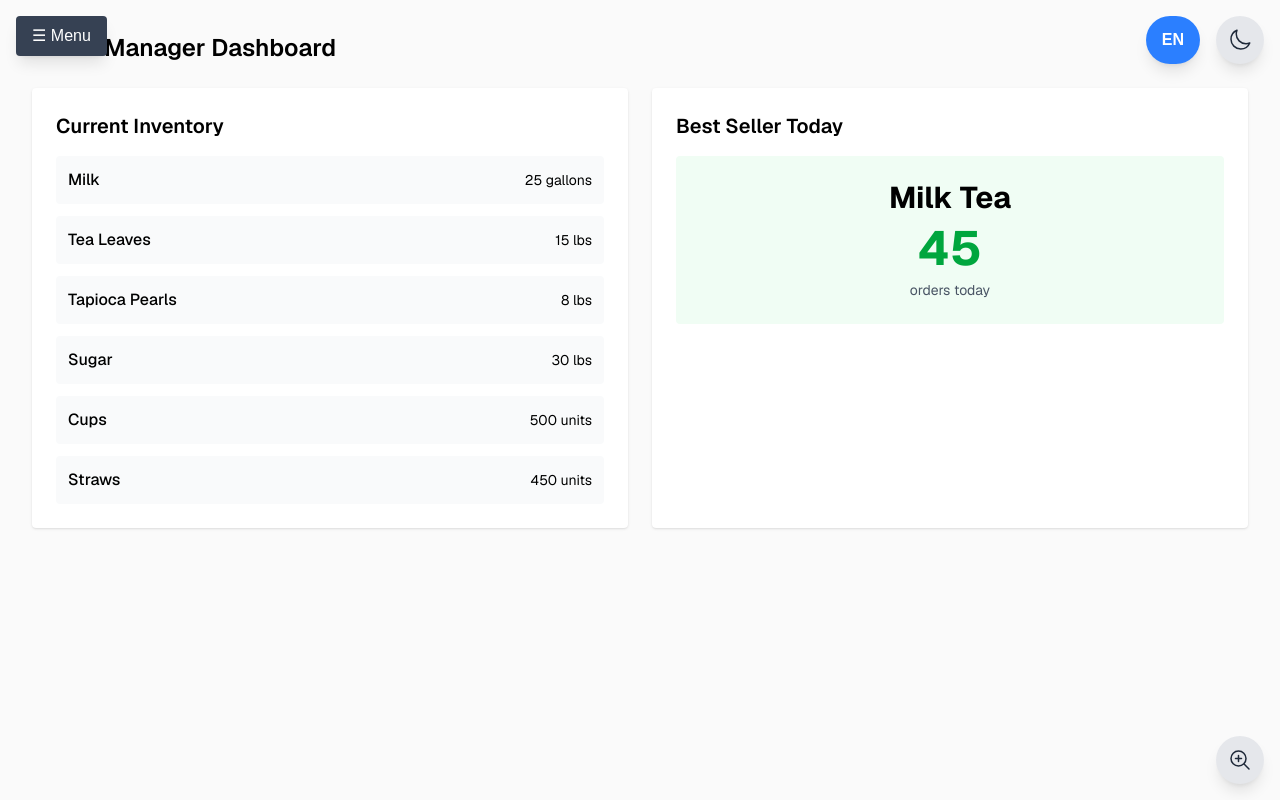
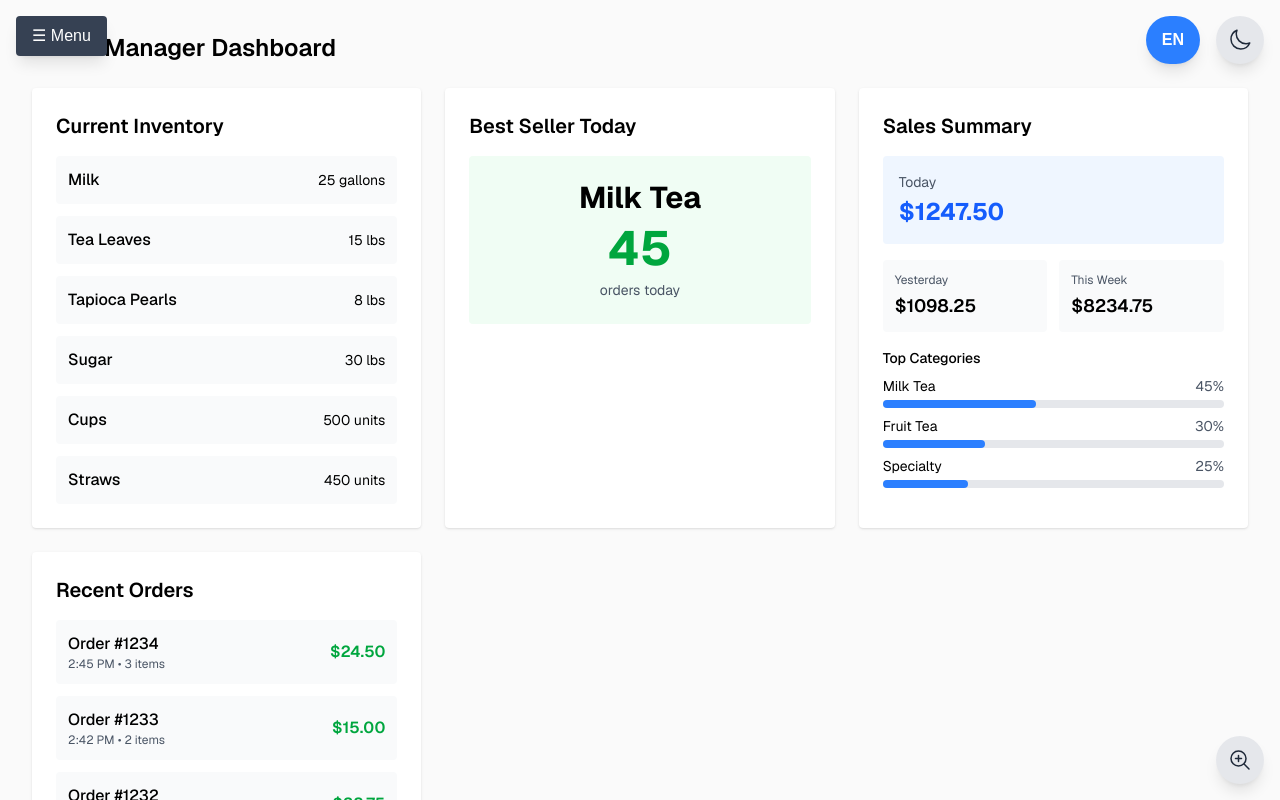
Before and after one commit to CSCE331-Fall2025-900-911/project3_gang_y3, a Next.js app in the folder kiosk/: page /manager in a window 1280 px wide. Shown: the top 800 px of the page. Built offline with nearby package versions, Linux system fonts and the light colour scheme.

Commit message:
more widgets added to manager view, sales list and summary

```diff
--- a/kiosk/app/api/orders/route.ts
+++ b/kiosk/app/api/orders/route.ts
@@ -27,17 +27,13 @@ export async function POST(request: NextRequest) {
 
     await client.query('BEGIN');
 
-    // Calculate total
     const totalAmount = items.reduce((sum, item) => sum + item.price, 0);
 
-    // Get next order_id
     const maxIdResult = await client.query('SELECT COALESCE(MAX(order_id), 0) + 1 as next_id FROM orders');
     const nextOrderId = maxIdResult.rows[0].next_id;
 
-    // Create item_link (comma-separated menu_item_ids)
     const itemLink = items.map(item => item.id).join(',');
 
-    // Create custom_id (comma-separated custom options)
     const customId = items.map(item => {
       if (item.custom) {
         return `ice:${item.custom.ice},sugar:${item.custom.sugar}`;
@@ -45,7 +41,6 @@ export async function POST(request: NextRequest) {
       return 'none';
     }).join('|');
 
-    // Insert order
     await client.query(
       `INSERT INTO orders (order_id, order_date, order_time, total_amount, payment_method, order_status, customer_id, item_link, custom_id)
        VALUES ($1, CURRENT_DATE, CURRENT_TIME, $2, $3, $4, $5, $6, $7)`,
--- a/kiosk/app/api/translate/route.ts
+++ b/kiosk/app/api/translate/route.ts
@@ -11,7 +11,6 @@ export async function POST(request: NextRequest) {
       );
     }
 
-    // Try multiple LibreTranslate instances
     const instances = [
       'https://libretranslate.de/translate',
       'https://translate.argosopentech.com/translate',
@@ -51,7 +50,6 @@ export async function POST(request: NextRequest) {
       }
     }
 
-    // If all instances fail, return the original text
     console.error('All translation instances failed:', lastError);
     return NextResponse.json({
       translatedText: text,
--- a/kiosk/app/cashier/CashierClient.tsx
+++ b/kiosk/app/cashier/CashierClient.tsx
@@ -58,7 +58,6 @@ export default function CashierClient({ menuItems }: CashierClientProps) {
         </div>
 
         <div className="grid grid-cols-1 lg:grid-cols-3 gap-6">
-          {/* Menu Items */}
           <div className="lg:col-span-2">
             <h2 className="text-xl font-semibold mb-4">Menu Items</h2>
             <div className="grid grid-cols-2 sm:grid-cols-3 gap-4">
@@ -72,7 +71,6 @@ export default function CashierClient({ menuItems }: CashierClientProps) {
             </div>
           </div>
 
-          {/* Cart */}
           <div className="lg:col-span-1">
             <Cart
               items={cart}
@@ -82,7 +80,6 @@ export default function CashierClient({ menuItems }: CashierClientProps) {
         </div>
       </div>
 
-      {/* Customization Modal */}
       {customizing && (
         <div className="fixed inset-0 z-50 flex items-center justify-center">
           <div className="absolute inset-0 bg-black/40 dark:bg-black/60" onClick={cancelAdd}></div>
--- a/kiosk/app/manager/ManagerClient.tsx
+++ b/kiosk/app/manager/ManagerClient.tsx
@@ -13,6 +13,24 @@ const mockInventory = [
 
 const mockBestSeller = { name: 'Milk Tea', sales: 45 };
 
+const mockSalesData = {
+  today: 1247.50,
+  yesterday: 1098.25,
+  week: 8234.75,
+  topCategories: [
+    { name: 'Milk Tea', percentage: 45 },
+    { name: 'Fruit Tea', percentage: 30 },
+    { name: 'Specialty', percentage: 25 },
+  ]
+};
+
+const mockRecentOrders = [
+  { id: 1234, time: '2:45 PM', items: 3, total: 24.50 },
+  { id: 1233, time: '2:42 PM', items: 2, total: 15.00 },
+  { id: 1232, time: '2:38 PM', items: 5, total: 38.75 },
+  { id: 1231, time: '2:35 PM', items: 1, total: 8.50 },
+];
+
 export default function ManagerClient() {
   return (
     <div className="min-h-screen bg-zinc-50 dark:bg-zinc-900 font-sans p-8 text-black dark:text-white transition-colors">
@@ -22,8 +40,7 @@ export default function ManagerClient() {
           <h1 className="text-2xl font-semibold">Manager Dashboard</h1>
         </div>
 
-        <div className="grid grid-cols-1 lg:grid-cols-2 gap-6">
-          {/* Inventory Widget */}
+        <div className="grid grid-cols-1 lg:grid-cols-2 xl:grid-cols-3 gap-6">
           <div className="bg-white dark:bg-zinc-800 p-6 rounded shadow">
             <h2 className="text-xl font-semibold mb-4">Current Inventory</h2>
             <div className="space-y-3">
@@ -41,7 +58,6 @@ export default function ManagerClient() {
             </div>
           </div>
 
-          {/* Best Seller Widget */}
           <div className="bg-white dark:bg-zinc-800 p-6 rounded shadow">
             <h2 className="text-xl font-semibold mb-4">Best Seller Today</h2>
             <div className="bg-green-50 dark:bg-green-900/30 p-6 rounded text-center">
@@ -54,6 +70,67 @@ export default function ManagerClient() {
               </div>
             </div>
           </div>
+
+          <div className="bg-white dark:bg-zinc-800 p-6 rounded shadow">
+            <h2 className="text-xl font-semibold mb-4">Sales Summary</h2>
+            <div className="space-y-4">
+              <div className="p-4 rounded bg-blue-50 dark:bg-blue-900/30">
+                <div className="text-sm text-gray-600 dark:text-gray-300 mb-1">Today</div>
+                <div className="text-2xl font-bold text-blue-600 dark:text-blue-400">
+                  ${mockSalesData.today.toFixed(2)}
+                </div>
+              </div>
+              <div className="flex gap-3">
+                <div className="flex-1 p-3 rounded bg-gray-50 dark:bg-zinc-700">
+                  <div className="text-xs text-gray-600 dark:text-gray-300 mb-1">Yesterday</div>
+                  <div className="text-lg font-semibold">${mockSalesData.yesterday.toFixed(2)}</div>
+                </div>
+                <div className="flex-1 p-3 rounded bg-gray-50 dark:bg-zinc-700">
+                  <div className="text-xs text-gray-600 dark:text-gray-300 mb-1">This Week</div>
+                  <div className="text-lg font-semibold">${mockSalesData.week.toFixed(2)}</div>
+                </div>
+              </div>
+              <div>
+                <div className="text-sm font-medium mb-2">Top Categories</div>
+                {mockSalesData.topCategories.map((cat, idx) => (
+                  <div key={idx} className="mb-2">
+                    <div className="flex justify-between text-sm mb-1">
+                      <span>{cat.name}</span>
+                      <span className="text-gray-600 dark:text-gray-300">{cat.percentage}%</span>
+                    </div>
+                    <div className="w-full bg-gray-200 dark:bg-zinc-700 rounded-full h-2">
+                      <div
+                        className="bg-blue-500 dark:bg-blue-600 h-2 rounded-full"
+                        style={{ width: `${cat.percentage}%` }}
+                      ></div>
+                    </div>
+                  </div>
+                ))}
+              </div>
+            </div>
+          </div>
+
+          <div className="bg-white dark:bg-zinc-800 p-6 rounded shadow lg:col-span-2 xl:col-span-1">
+            <h2 className="text-xl font-semibold mb-4">Recent Orders</h2>
+            <div className="space-y-3">
+              {mockRecentOrders.map((order) => (
+                <div
+                  key={order.id}
+                  className="flex items-center justify-between p-3 rounded bg-gray-50 dark:bg-zinc-700"
+                >
+                  <div>
+                    <div className="font-medium">Order #{order.id}</div>
+                    <div className="text-xs text-gray-600 dark:text-gray-300">
+                      {order.time} • {order.items} items
+                    </div>
+                  </div>
+                  <div className="font-semibold text-green-600 dark:text-green-400">
+                    ${order.total.toFixed(2)}
+                  </div>
+                </div>
+              ))}
+            </div>
+          </div>
         </div>
       </div>
     </div>
--- a/kiosk/components/MagnifierToggle.tsx
+++ b/kiosk/components/MagnifierToggle.tsx
@@ -21,7 +21,6 @@ export default function MagnifierToggle() {
       const x = e.clientX;
       const y = e.clientY;
 
-      // Apply zoom effect to the body
       document.body.style.transform = `scale(2)`;
       document.body.style.transformOrigin = `${x}px ${y}px`;
       document.body.style.transition = 'transform 0.1s ease-out';
--- a/kiosk/components/WeatherRecommendation.tsx
+++ b/kiosk/components/WeatherRecommendation.tsx
@@ -13,7 +13,6 @@ export default function WeatherRecommendation({ menuItems }: RecommendationProps
   const [recommendedItem, setRecommendedItem] = useState<any>(null);
 
   useEffect(() => {
-    // Fetch weather from College Station, TX
     fetch('https://api.open-meteo.com/v1/forecast?latitude=30.6280&longitude=-96.3344&current_weather=true&temperature_unit=fahrenheit')
       .then(res => res.json())
       .then(data => {
@@ -29,14 +28,12 @@ export default function WeatherRecommendation({ menuItems }: RecommendationProps
     let item;
 
     if (isWarm) {
-      // Get drinks for warm weather
       const drinks = menuItems.filter(i => {
         const cat = (i.category || '').toLowerCase();
         return cat.includes('tea') || cat.includes('drink');
       });
       item = drinks.length > 0 ? drinks[0] : menuItems[0];
     } else {
-      // Get snacks for cold weather
       const snacks = menuItems.filter(i => {
         const cat = (i.category || '').toLowerCase();
         return cat.includes('snack') || cat.includes('dessert');
```
